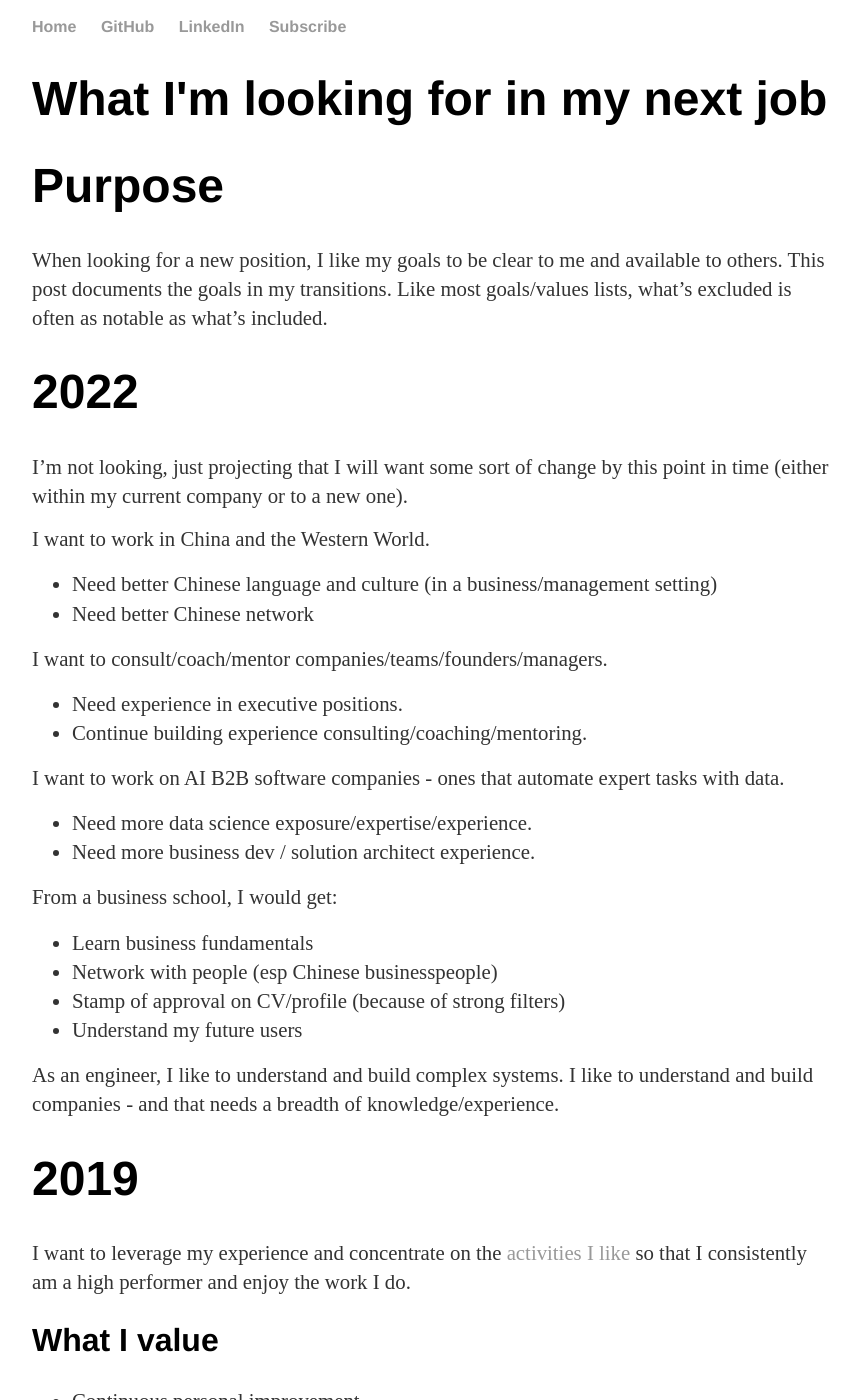
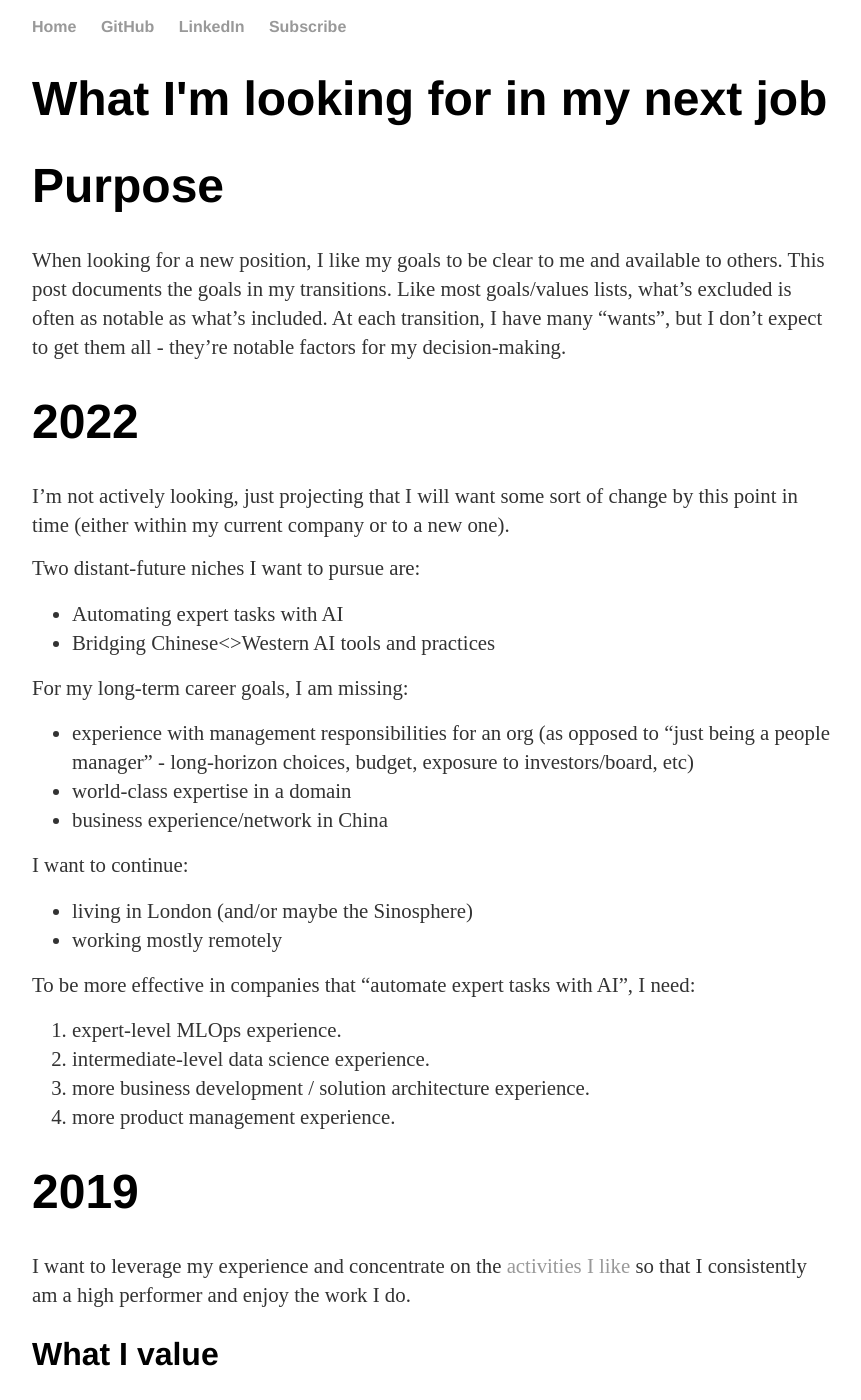
Before and after one commit to curiousest/curiousest.github.io, a Jekyll site: the page built from _posts/2019-09-07-what-Im-looking-for-in-my-next-job.md, in a window 1280 px wide and 1400 px high. Shown: the whole window, without its empty margins (208-1069 px from the left). Built offline with Jekyll 4.4.1, drawn with Linux system fonts in a browser that asks for light colours.

Commit message:
Add expert tasks draft. Update what I'm looking for.

```diff
--- a/_posts/2019-09-07-what-Im-looking-for-in-my-next-job.md
+++ b/_posts/2019-09-07-what-Im-looking-for-in-my-next-job.md
@@ -8,37 +8,35 @@ tags:
 - career
 - personal development
 - tech industry
-modified_time: '2019-07-08T00:00:00.001-05:00'
+modified_time: '2021-09-22T00:00:00.001-05:00'
 ---
 
 # Purpose
 
-When looking for a new position, I like my goals to be clear to me and available to others. This post documents the goals in my transitions. Like most goals/values lists, what's excluded is often as notable as what's included.
+When looking for a new position, I like my goals to be clear to me and available to others. This post documents the goals in my transitions. Like most goals/values lists, what's excluded is often as notable as what's included. At each transition, I have many "wants", but I don't expect to get them all - they're notable factors for my decision-making.
 
 # 2022
 
-I'm not looking, just projecting that I will want some sort of change by this point in time (either within my current company or to a new one).
+I'm not actively looking, just projecting that I will want some sort of change by this point in time (either within my current company or to a new one).
 
-I want to work in China and the Western World.
-- Need better Chinese language and culture (in a business/management setting)
-- Need better Chinese network
+Two distant-future niches I want to pursue are:
+- Automating expert tasks with AI
+- Bridging Chinese<>Western AI tools and practices
 
-I want to consult/coach/mentor companies/teams/founders/managers.
-- Need experience in executive positions.
-- Continue building experience consulting/coaching/mentoring.
+For my long-term career goals, I am missing:
+- experience with management responsibilities for an org (as opposed to "just being a people manager" - long-horizon choices, budget, exposure to investors/board, etc)
+- world-class expertise in a domain
+- business experience/network in China
 
-I want to work on AI B2B software companies - ones that automate expert tasks with data.
-- Need more data science exposure/expertise/experience.
-- Need more business dev / solution architect experience.
+I want to continue:
+- living in London (and/or maybe the Sinosphere)
+- working mostly remotely
 
-From a business school, I would get:
-- Learn business fundamentals
-- Network with people (esp Chinese businesspeople)
-- Stamp of approval on CV/profile (because of strong filters)
-- Understand my future users
-
-As an engineer, I like to understand and build complex systems.
-I like to understand and build companies - and that needs a breadth of knowledge/experience.
+To be more effective in companies that "automate expert tasks with AI", I need:
+1. expert-level MLOps experience.
+2. intermediate-level data science experience.
+3. more business development / solution architecture experience.
+4. more product management experience.
 
 # 2019
 
```
Also changed, not shown: _drafts/2021-09-22-expert-tasks.md (added, +54 -0 lines).
